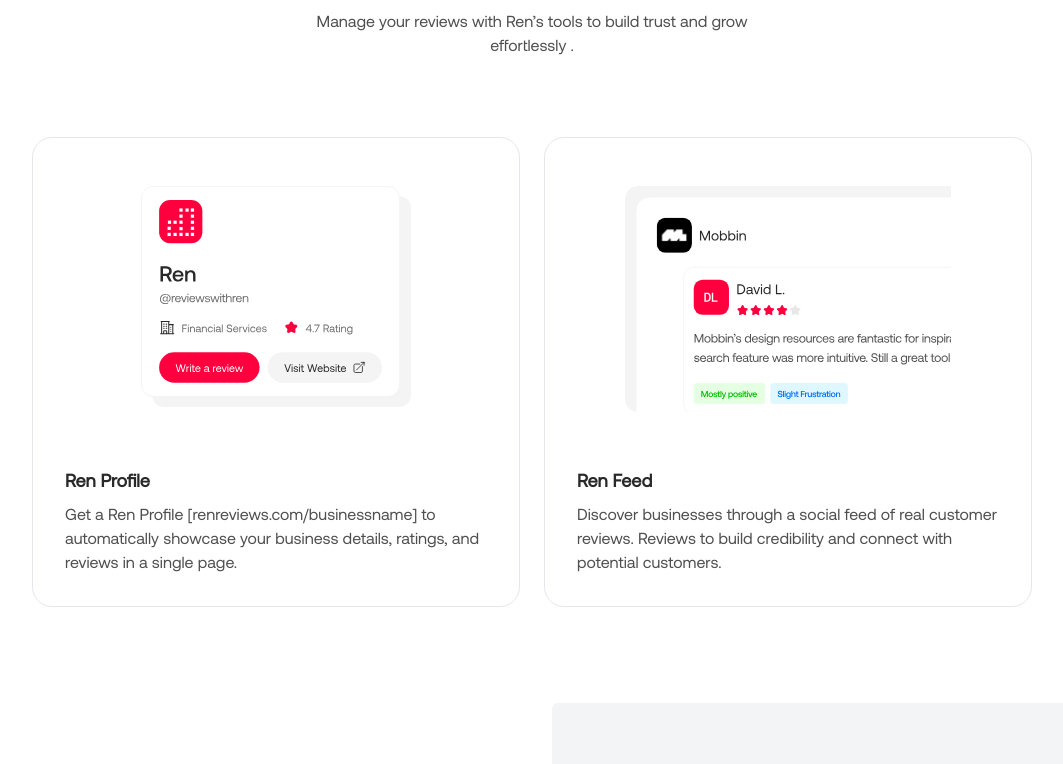
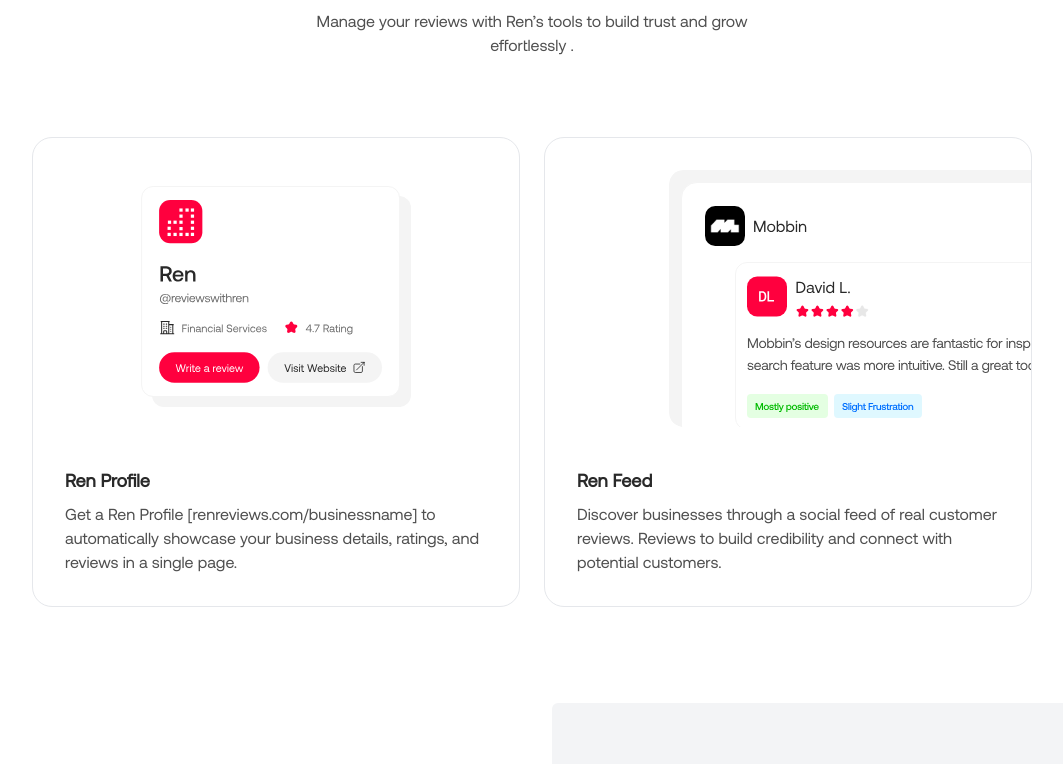
Before and after one commit to kalejaiyeoluwadara/ren_landing_page, a Next.js app: page / in a window 1280 px wide. Shown: the part 2600-3364 px from the top of the page, without its empty margins (108-1171 px from the left). Built offline with nearby package versions, Linux system fonts and the light colour scheme.

Commit message:
Enhance FeaturesSection and FeatureCard components by adding imageClassName prop for better image positioning. Update class names for improved layout and responsiveness.

```diff
--- a/app/Sections/FeaturesSection.tsx
+++ b/app/Sections/FeaturesSection.tsx
@@ -28,7 +28,8 @@ function FeaturesSection() {
           image={images.Mobbin}
           title="Ren Feed"
           description="Discover businesses through a social feed of real customer reviews. Reviews to build credibility and connect with potential customers."
-          className="md:w-1/2"
+          className="md:w-1/2 relative overflow-hidden"
+          imageClassName="absolute top-8 -right-2"
         />
       </section>
     </div>
--- a/app/components/shared/FeatureCard.tsx
+++ b/app/components/shared/FeatureCard.tsx
@@ -7,6 +7,7 @@ interface FeatureCardProps {
   title: string;
   description: string;
   className?: string;
+  imageClassName?: string;
 }
 
 const FeatureCard: React.FC<FeatureCardProps> = ({
@@ -14,11 +15,14 @@ const FeatureCard: React.FC<FeatureCardProps> = ({
   title,
   description,
   className = "",
+  imageClassName = "",
 }) => {
   return (
-    <div className={`border h-[470px] border-gray-200 flex justify-between items-center flex-col rounded-[20px] px-8 pb-8 pt-12 ${className}`}>
-      <div className="px-12">
-        <Image src={image} alt={title} />
+    <div
+      className={`border h-[470px] border-gray-200 flex justify-between items-center flex-col rounded-[20px] px-6 md:px-8 pb-8 pt-12 ${className}`}
+    >
+      <div className=" px-3 md:px-12">
+        <Image src={image} className={`${imageClassName}`} alt={title} />
       </div>
       <div className="mt-8">
         <h3 className="mb-2">{title}</h3>
```
